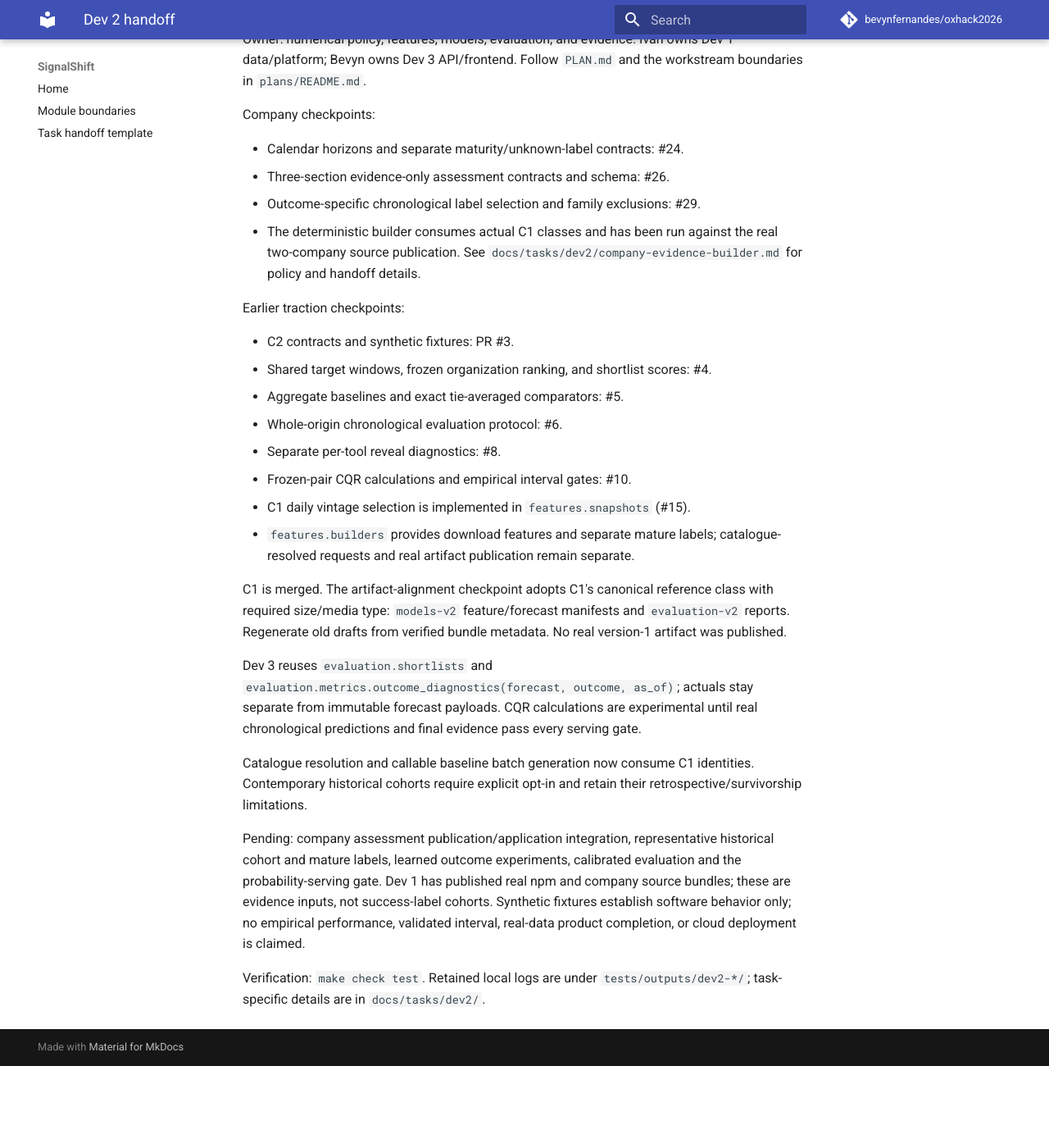
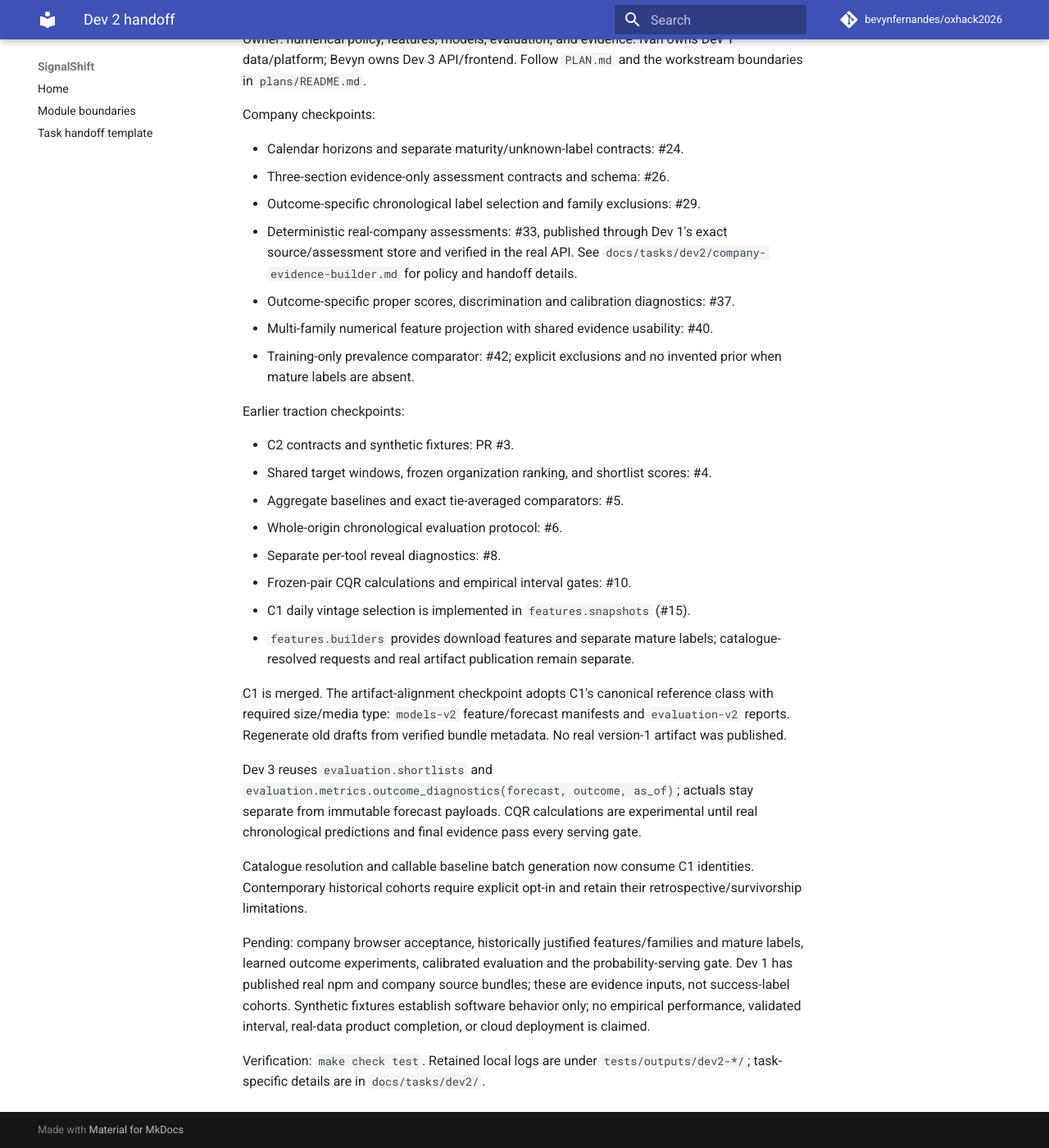
Before and after one commit to bevynfernandes/oxhack2026, an MkDocs documentation site: the page built from docs/workstreams/dev2/README.md, in a window 1280 px wide and 1400 px high, scrolled down 289 px. Shown: the whole window at 82% size. Built offline with MkDocs 1.6.1 and Material for MkDocs 9.7.7, drawn with Linux system fonts in a browser that asks for light colours; comment, search, counter and statistics services are not loaded; before the commit the page ends 1589 px from its top, so only the background shows below that.

Commit message:
Update Dev 2 handoff with merged company checkpoints
Signed-off-by: Daniyal Rai <daniyalrai364@gmail.com>

```diff
--- a/docs/workstreams/dev2/README.md
+++ b/docs/workstreams/dev2/README.md
@@ -16,9 +16,13 @@ Company checkpoints:
 - Calendar horizons and separate maturity/unknown-label contracts: #24.
 - Three-section evidence-only assessment contracts and schema: #26.
 - Outcome-specific chronological label selection and family exclusions: #29.
-- The deterministic builder consumes actual C1 classes and has been run against
-  the real two-company source publication. See
+- Deterministic real-company assessments: #33, published through Dev 1's exact
+  source/assessment store and verified in the real API. See
   `docs/tasks/dev2/company-evidence-builder.md` for policy and handoff details.
+- Outcome-specific proper scores, discrimination and calibration diagnostics: #37.
+- Multi-family numerical feature projection with shared evidence usability: #40.
+- Training-only prevalence comparator: #42; explicit exclusions and no invented
+  prior when mature labels are absent.
 
 Earlier traction checkpoints:
 
@@ -46,9 +50,9 @@ Catalogue resolution and callable baseline batch generation now consume C1
 identities. Contemporary historical cohorts require explicit opt-in and retain
 their retrospective/survivorship limitations.
 
-Pending: company assessment publication/application integration, representative
-historical cohort and mature labels, learned outcome experiments, calibrated
-evaluation and the probability-serving gate. Dev 1 has published real npm and
+Pending: company browser acceptance, historically justified features/families and
+mature labels, learned outcome experiments, calibrated evaluation and the
+probability-serving gate. Dev 1 has published real npm and
 company source bundles; these are evidence inputs, not success-label cohorts.
 Synthetic fixtures establish software behavior only; no empirical performance,
 validated interval, real-data product completion, or cloud deployment is claimed.
```
